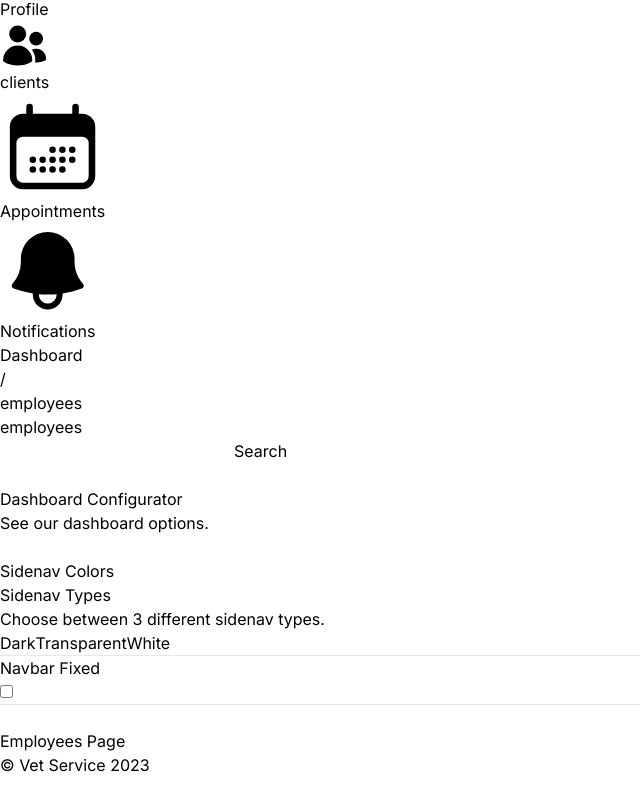
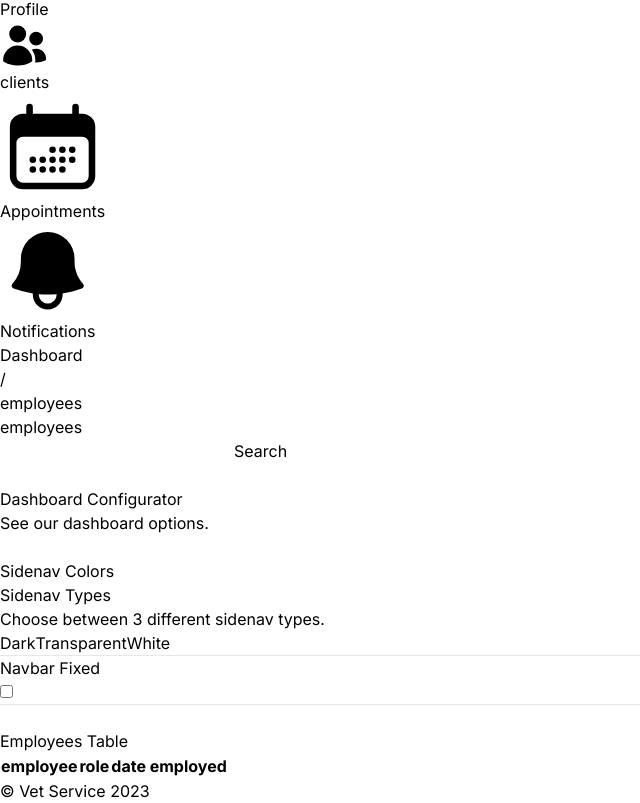
Before and after one commit to Jack-grittier/management-sysem, a Next.js app: page /dashboard/employees in a window 1280 px wide. Shown: the part 206-1009 px from the top of the page, without its empty margins (0-640 px from the left). Before the commit the page ends 983 px from the top, so only its background shows below. Built offline with nearby package versions, Linux system fonts and the light colour scheme.

Commit message:
render the Employees component

```diff
--- a/src/app/dashboard/employees/page.tsx
+++ b/src/app/dashboard/employees/page.tsx
@@ -1,5 +1,7 @@
+import Employees from "@/components/dashboard/Employees";
+
 const EmployeesPage = () => {
-  return <div>Employees Page</div>;
+  return <Employees data={[]} />;
 };
 
 export default EmployeesPage;
```
